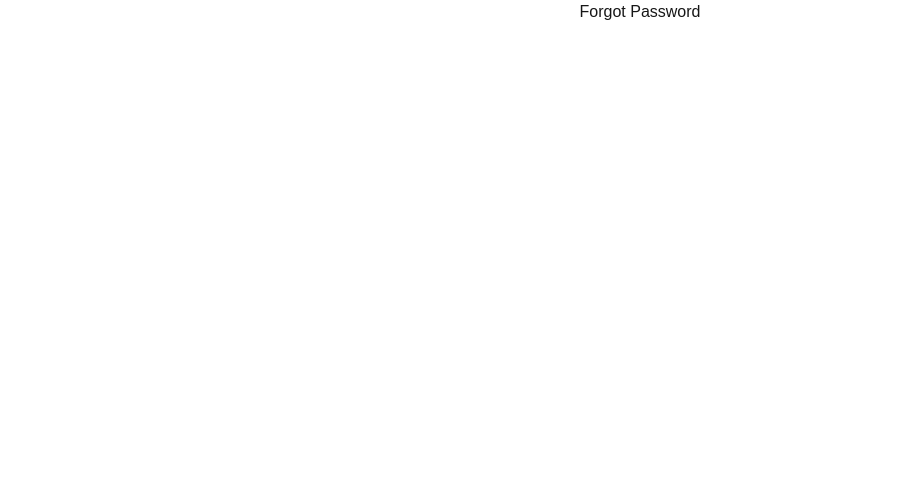
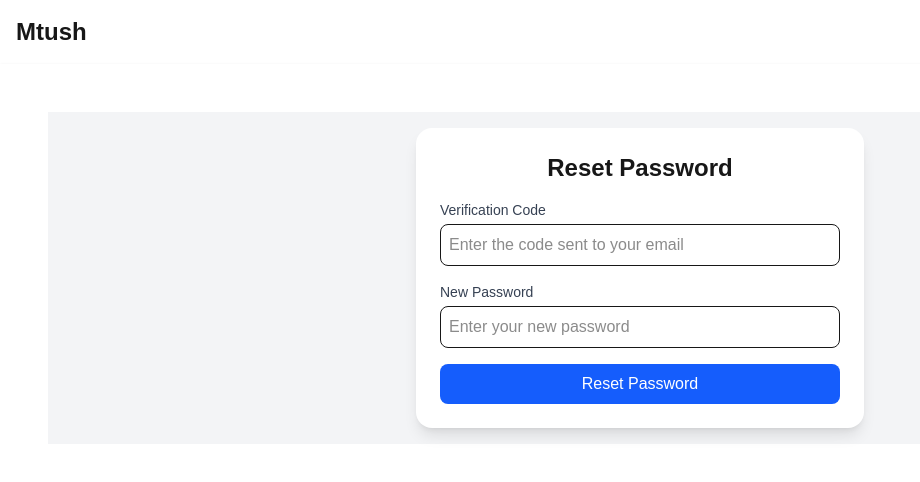
Before and after one commit to kiachkuda/Online-shop-dashboard, a Next.js app: page /auth/resetPassword in a window 1280 px wide. Shown: the top 482 px of the page, without its empty margins (0-920 px from the left). Built offline with nearby package versions, Linux system fonts and the light colour scheme.

Commit message:
Working on Password reset

```diff
--- a/app/api/auth/forgetPassword/route.ts
+++ b/app/api/auth/forgetPassword/route.ts
@@ -1,50 +1,65 @@
-import { NextResponse } from "next/server";
-import bcrypt from "bcryptjs";
+
+
+import { NextRequest, NextResponse } from "next/server";
+import nodemailer from "nodemailer";
+import crypto from "crypto";
+import jwt from "jsonwebtoken";
+
 import { clientDb } from "../../products/route";
 
 
-export async function POST(req: Request) {
+export async function POST(req: NextRequest) {
   try {
+    const db = await clientDb();
 
-    const db =  await clientDb();
-    const { code, newPassword } = await req.json();
+    const { email } = await req.json();
 
-    if (!code || !newPassword) {
-      return NextResponse.json(
-        { message: "Code and new password are required" },
-        { status: 400 }
-      );
+    if (!email) {
+      return NextResponse.json({ message: "Email is required" }, { status: 400 });
     }
 
-    // Ensure DB is connected
-    const user = await db.collection('users').findOne({
-      resetCode: code,
-      resetCodeExpiry: { $gt: Date.now() },
+    const user = await db.collection('users').findOne({ email });
+    if (!user) {
+      return NextResponse.json({ message: "Email not registered" }, { status: 403 });
+    }
+
+    // Generate a 6-digit code
+    const verificationCode = crypto.randomInt(100000, 999999).toString();
+
+    // Save to user record
+    user.resetCode = verificationCode;
+    user.resetCodeExpiry = Date.now() + 15 * 60 * 1000; // expires in 15 min
+    await db.collection('users').updateOne(
+      { _id: user._id },
+      { $set: { resetCode: user.resetCode, resetCodeExpiry: user.resetCodeExpiry } }
+    );
+
+    // Configure email transport
+    const transporter = nodemailer.createTransport({
+      service: "gmail",
+      auth: {
+        user: process.env.EMAIL_USER,
+        pass: process.env.EMAIL_PASS,
+      },
     });
 
-    if (!user) {
-      return NextResponse.json(
-        { message: "Invalid or expired code" },
-        { status: 400 }
-      );
-    }
+    // Email details
+    const mailOptions = {
+      from: process.env.EMAIL_USER,
+      to: user.email,
+      subject: "Your Password Reset Verification Code",
+      text: `Your verification code is: ${verificationCode} click on the link to reset your password: http://192.168.0.104:3000/auth/resetPassword. This code will expire in 15 minutes.`,
+    };
 
-    const salt = await bcrypt.genSalt(10);
-    user.password_hash = await bcrypt.hash(newPassword, salt);
+    await transporter.sendMail(mailOptions);
 
-    // Clear reset fields
-    user.resetCode = undefined;
-    user.resetCodeExpiry = undefined;
-
-    await user.save();
-
+    return NextResponse.json({
+      message: "Verification code sent to your email.",
+    });
+  } catch (err: any) {
+    console.error("Error in forgot-password route:", err);
     return NextResponse.json(
-      { message: "Password reset successfully" },
-      { status: 200 }
-    );
-  } catch (error: any) {
-    return NextResponse.json(
-      { message: error.message },
+      { message: err.message || "Internal server error" },
       { status: 500 }
     );
   }
--- a/app/api/auth/resetpassword/route.ts
+++ b/app/api/auth/resetpassword/route.ts
@@ -1,60 +1,51 @@
-import { NextRequest, NextResponse } from "next/server";
-import nodemailer from "nodemailer";
-import crypto from "crypto";
-import jwt from "jsonwebtoken";
-
+import { NextResponse } from "next/server";
+import bcrypt from "bcryptjs";
 import { clientDb } from "../../products/route";
 
 
-export async function POST(req: NextRequest) {
+export async function POST(req: Request) {
   try {
-    const db = await clientDb();
 
-    const { email } = await req.json();
+    const db =  await clientDb();
+    const { code, newPassword } = await req.json();
 
-    if (!email) {
-      return NextResponse.json({ message: "Email is required" }, { status: 400 });
+    if (!code || !newPassword) {
+      return NextResponse.json(
+        { message: "Code and new password are required" },
+        { status: 400 }
+      );
     }
 
-    const user = await db.collection('users').findOne({ email });
+    // Ensure DB is connected
+    const user = await db.collection('users').findOne({
+      resetCode: code,
+      resetCodeExpiry: { $gt: Date.now() },
+    });
+
     if (!user) {
-      return NextResponse.json({ message: "Email not registered" }, { status: 403 });
+      return NextResponse.json(
+        { message: "Invalid or expired code" },
+        { status: 400 }
+      );
     }
 
-    // Generate a 6-digit code
-    const verificationCode = crypto.randomInt(100000, 999999).toString();
+    const salt = await bcrypt.genSalt(10);
+    const password_hash = await bcrypt.hash(newPassword, salt);
 
-    // Save to user record
-    user.resetCode = verificationCode;
-    user.resetCodeExpiry = Date.now() + 15 * 60 * 1000; // expires in 15 min
-    await user.save();
 
-    // Configure email transport
-    const transporter = nodemailer.createTransport({
-      service: "gmail",
-      auth: {
-        user: process.env.EMAIL_USER,
-        pass: process.env.EMAIL_PASS,
-      },
-    });
 
-    // Email details
-    const mailOptions = {
-      from: process.env.EMAIL_USER,
-      to: user.email,
-      subject: "Your Password Reset Verification Code",
-      text: `Your verification code is: ${verificationCode}`,
-    };
+    await db.collection('users').updateOne(
+      { _id: user._id },
+      { $set: { password: password_hash, resetCode: null, resetCodeExpiry: null } }
+    );
 
-    await transporter.sendMail(mailOptions);
-
-    return NextResponse.json({
-      message: "Verification code sent to your email.",
-    });
-  } catch (err: any) {
-    console.error("Error in forgot-password route:", err);
     return NextResponse.json(
-      { message: err.message || "Internal server error" },
+      { message: "Password reset successfully" },
+      { status: 200 }
+    );
+  } catch (error: any) {
+    return NextResponse.json(
+      { message: error.message },
       { status: 500 }
     );
   }
--- /dev/null
+++ b/app/auth/forget-password/page.tsx
@@ -0,0 +1,86 @@
+"use client";
+
+import { useRouter } from 'next/navigation'
+import { useState } from "react";
+
+export default function ForgotPasswordPage() {
+    //const [email, setEmail] = useState("");
+    const [message, setMessage] = useState("");
+    const [error, setError] = useState("");
+    const [loading, setLoading] = useState(false);
+    const router = useRouter()
+    const handleSubmit = async (e: React.FormEvent<HTMLFormElement>) => {
+        e.preventDefault();
+
+        const form = e.currentTarget;
+        const formData = new FormData();
+        const email = (form.elements.namedItem("email") as HTMLInputElement).value;
+
+        setLoading(true);
+        setMessage("");
+        setError("");
+
+        try {
+            const res = await fetch("/api/auth/forgetPassword", {
+                method: "POST",
+                headers: { "Content-Type": "application/json" },
+                body: JSON.stringify({ email }),
+            });
+
+            const data = await res.json();
+
+            if (!res.ok) {
+                throw new Error(data.message || "Something went wrong");
+            }
+
+            setMessage("✅ Verification code sent to your email.");
+
+            router.push('/auth/resetPassword');
+        } catch (err: any) {
+            setError("Failed::" + err.message);
+        } finally {
+            setLoading(false);
+        }
+    };
+
+    return (
+        <div className="flex max-h-screen items-center justify-center bg-gray-50 px-4">
+            <div className="w-full max-w-md bg-white rounded-2xl shadow-lg p-8">
+                <h1 className="text-2xl font-semibold mb-4 text-center">
+                    Forgot Password
+                </h1>
+                <p className="text-sm text-gray-500 mb-6 text-center">
+                    Enter your email address to receive a password reset code.
+                </p>
+
+                <form onSubmit={handleSubmit} className="space-y-4">
+                    <div>
+                        <label htmlFor="email" className="block text-sm font-medium text-gray-700">
+                            Email Address
+                        </label>
+                        <input
+                            id="email"
+                            type="email"
+                            required
+
+                            name="email"
+                            className="mt-1 w-full rounded-lg border border-gray-300 p-2 focus:outline-none focus:ring-2 focus:ring-blue-500"
+                            placeholder="you@example.com"
+                        />
+                    </div>
+
+                    <button
+                        type="submit"
+                        disabled={loading}
+                        className="w-full bg-blue-600 text-white py-2 rounded-lg hover:bg-blue-700 transition disabled:opacity-50"
+                    >
+                        {loading ? "Sending..." : "Send Code"}
+                    </button>
+                </form>
+
+                {message && <p className="mt-4 text-green-600 text-center">{message}</p>}
+                {error && <p className="mt-4 text-red-600 text-center">{error}</p>}
+            </div>
+        </div>
+    );
+}
--- /dev/null
+++ b/app/auth/layout.tsx
@@ -0,0 +1,16 @@
+
+export default function Layout({ children }: { children: React.ReactNode }) {
+  return (
+    <div className="flex h-screen flex-col md:flex-row md:overflow-hidden">
+      <div className="w-full flex flex-col md:w-full">
+        <div>
+            <nav>
+                <h1 className="p-4 text-2xl font-bold">Mtush</h1>
+            </nav>
+        </div>
+       <div className="flex-grow p-6 md:overflow-y-auto md:p-12 shadow-sm ">{children}</div>
+      </div>
+
+    </div>
+  );
+}
--- a/app/auth/resetPassword/page.tsx
+++ b/app/auth/resetPassword/page.tsx
@@ -1,9 +1,95 @@
-import SignUpForm from "@/app/ui/signup-form";
+"use client";
 
-export default function Page() {
-    return (
-        <div className="flex justify-center items-center flex-wrap w-full">
-            <h1>Forgot Password</h1>
-        </div>
-    )
+import { useState } from "react";
+import { useRouter } from "next/navigation";
+
+export default function ResetPasswordPage() {
+  const [code, setCode] = useState("");
+  const [newPassword, setNewPassword] = useState("");
+  const [loading, setLoading] = useState(false);
+  const [message, setMessage] = useState("");
+  const [error, setError] = useState("");
+
+  const handleSubmit = async (e: React.FormEvent<HTMLFormElement>) => {
+    e.preventDefault();
+    setLoading(true);
+    setMessage("");
+    const router = useRouter();
+    setError("");
+        const form = e.currentTarget;
+        const formData = new FormData();
+        const newPassword = (form.elements.namedItem("newPassword") as HTMLInputElement).value;
+        const code = (form.elements.namedItem("code") as HTMLInputElement).value;
+    try {
+      const res = await fetch("/api/auth/resetpassword", {
+        method: "POST",
+        headers: { "Content-Type": "application/json" },
+        body: JSON.stringify({ code, newPassword }),
+      });
+
+      let data
+      = await res.json();
+
+      if (!res.ok) throw new Error(data.message || "Failed to reset password");
+
+
+      setTimeout(() => { setMessage(data.message || "Password reset successfully!"); router.push('/login') }, 5000); // Clear message after 5 seconds
+
+    } catch (err: any) {
+      setError(err.message);
+    } finally {
+      setLoading(false);
+    }
+  };
+
+  return (
+    <div className="max-h-screen flex items-center justify-center bg-gray-100 p-4">
+      <div className="max-w-md w-full bg-white rounded-2xl shadow-lg p-6">
+        <h1 className="text-2xl font-semibold text-center mb-4">
+          Reset Password
+        </h1>
+
+        <form onSubmit={handleSubmit} className="space-y-4">
+          <div>
+            <label className="block text-gray-700 text-sm mb-1">Verification Code</label>
+            <input
+              type="text"
+
+                name="code"
+              placeholder="Enter the code sent to your email"
+              className="w-full border rounded-lg p-2 focus:outline-none focus:ring-2 focus:ring-blue-500"
+              required
+            />
+          </div>
+
+          <div>
+            <label className="block text-gray-700 text-sm mb-1">New Password</label>
+            <input
+              type="password"
+              name="newPassword"
+
+              placeholder="Enter your new password"
+              className="w-full border rounded-lg p-2 focus:outline-none focus:ring-2 focus:ring-blue-500"
+              required
+            />
+          </div>
+
+          <button
+            type="submit"
+            disabled={loading}
+            className="w-full bg-blue-600 text-white py-2 rounded-lg hover:bg-blue-700 transition"
+          >
+            {loading ? "Resetting..." : "Reset Password"}
+          </button>
+        </form>
+
+        {message && (
+          <p className="mt-4 text-green-600 text-center font-medium">{message}</p>
+        )}
+        {error && (
+          <p className="mt-4 text-red-600 text-center font-medium">{error}</p>
+        )}
+      </div>
+    </div>
+  );
 }
--- a/app/ui/login-form.tsx
+++ b/app/ui/login-form.tsx
@@ -45,13 +45,14 @@ export default function LoginForm() {
         // Redirect or update UI on successful login
         router.push('/dashboard');
         setSuccess(true);
+         setTimeout(() => { setSuccess(false); }, 3000); //
         setError('');
     } else {
         const errorData = await res.json();
         console.error("Login failed:", errorData);
         // Show error message to the user
         setError(errorData.error);
-        setTimeout(() => { setError(''); }, 3000); // Clear error after 5 secondss
+        setTimeout(() => { setError(''); }, 5000); // Clear error after 5 seconds
     }
   }
 
@@ -130,7 +131,7 @@ export default function LoginForm() {
         </div>
         <div className="mt-4 text-center text-sm text-gray-500">
           <a
-            href="/auth/forgot-password"
+            href="/auth/forget-password"
             className="text-blue-600 underline transition hover:text-blue-700"
           >
             Forgot password?
--- a/middleware.ts
+++ b/middleware.ts
@@ -34,12 +34,12 @@ export function middleware(req: NextRequest) {
     }
 
     // If not admin, redirect or show unauthorized page
-    return NextResponse.redirect(new URL('/unauthorised', req.url));
+    return NextResponse.redirect(new URL('/login', req.url));
 
 
   } catch (err) {
     console.error("JWT verification failed:", err);
-    return NextResponse.redirect(new URL('/help', req.url));
+    return NextResponse.redirect(new URL('/login', req.url));
   }
 }
 
```
